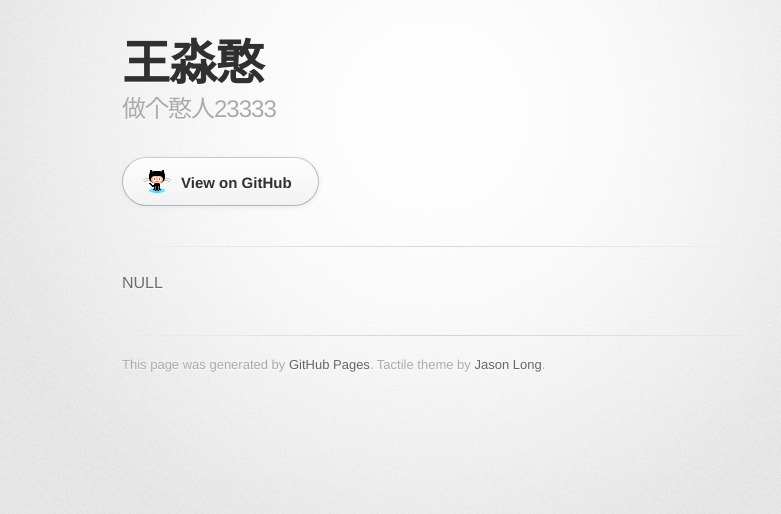
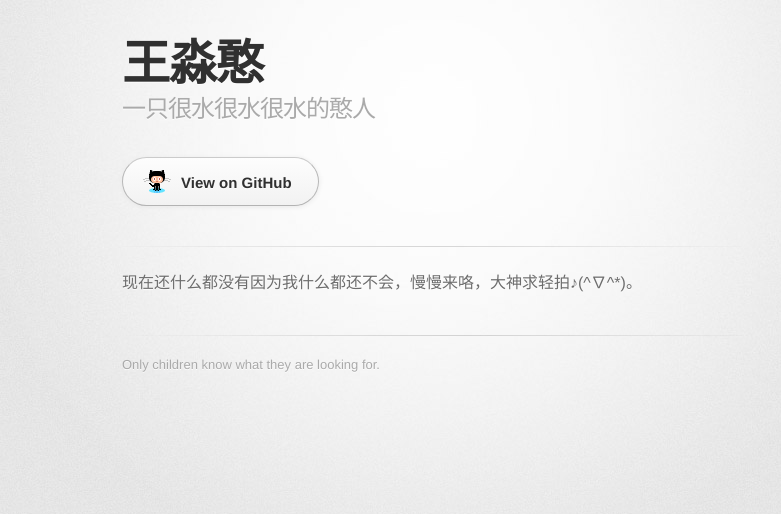
Before and after one commit to echo23333/echo23333.github.io, a plain HTML site: page index.html in a window 1280 px wide. Shown: the whole page, without its empty margins (208-989 px from the left). Drawn offline with Linux system fonts and the light colour scheme; a web font is replaced by a local one.

Commit message:
Update index.html

```diff
--- a/index.html
+++ b/index.html
@@ -10,7 +10,7 @@
     <!--[if lt IE 9]>
     <script src="//html5shiv.googlecode.com/svn/trunk/html5.js"></script>
     <![endif]-->
-    <title>王淼憨 by echo23333</title>
+    <title>王淼憨 by echo</title>
   </head>
 
   <body>
@@ -19,7 +19,7 @@
 
         <header>
           <h1>王淼憨</h1>
-          <h2>做个憨人23333</h2>
+          <h2>一只很水很水很水的憨人</h2>
         </header>
 
         <section id="downloads" class="clearfix">
@@ -29,11 +29,11 @@
         <hr>
 
         <section id="main_content">
-          <p>NULL</p>
+          <p>现在还什么都没有因为我什么都还不会，慢慢来咯，大神求轻拍♪(^∇^*)。</p>
         </section>
 
         <footer>
-          This page was generated by <a href="https://pages.github.com">GitHub Pages</a>. Tactile theme by <a href="https://twitter.com/jasonlong">Jason Long</a>.
+          Only children know what they are looking for.
         </footer>
 
 
```
